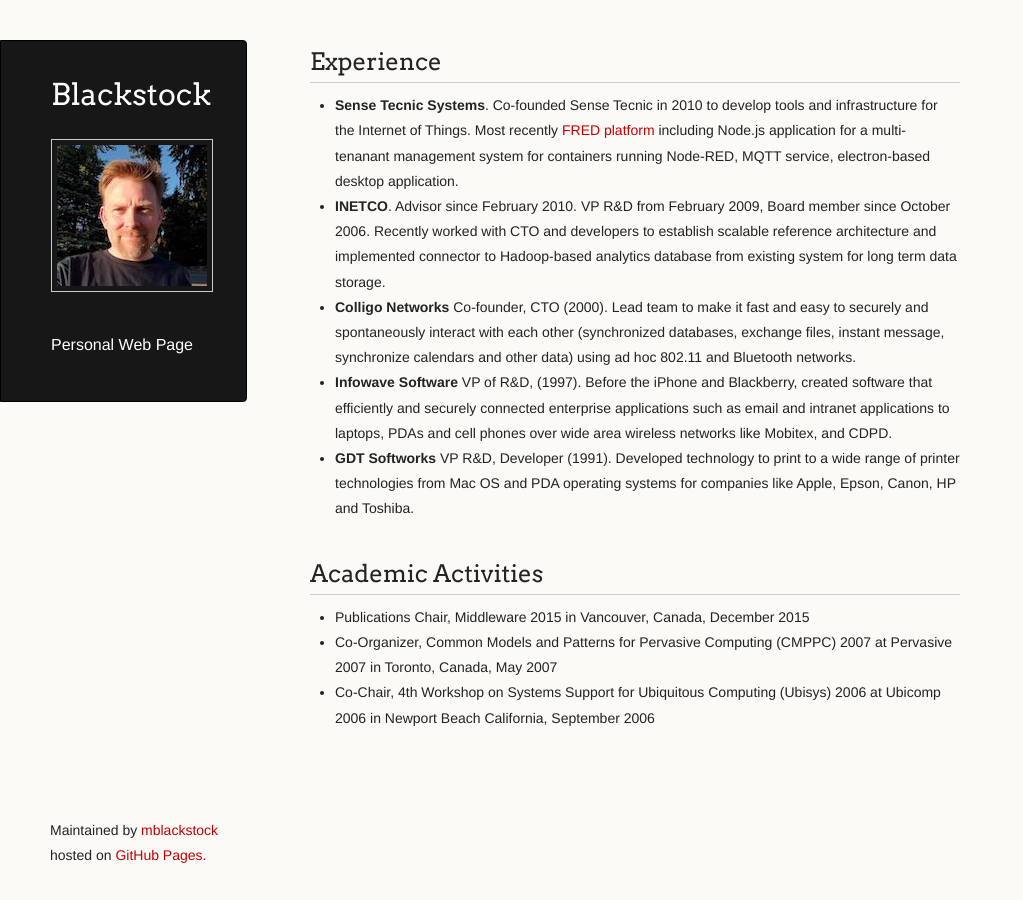
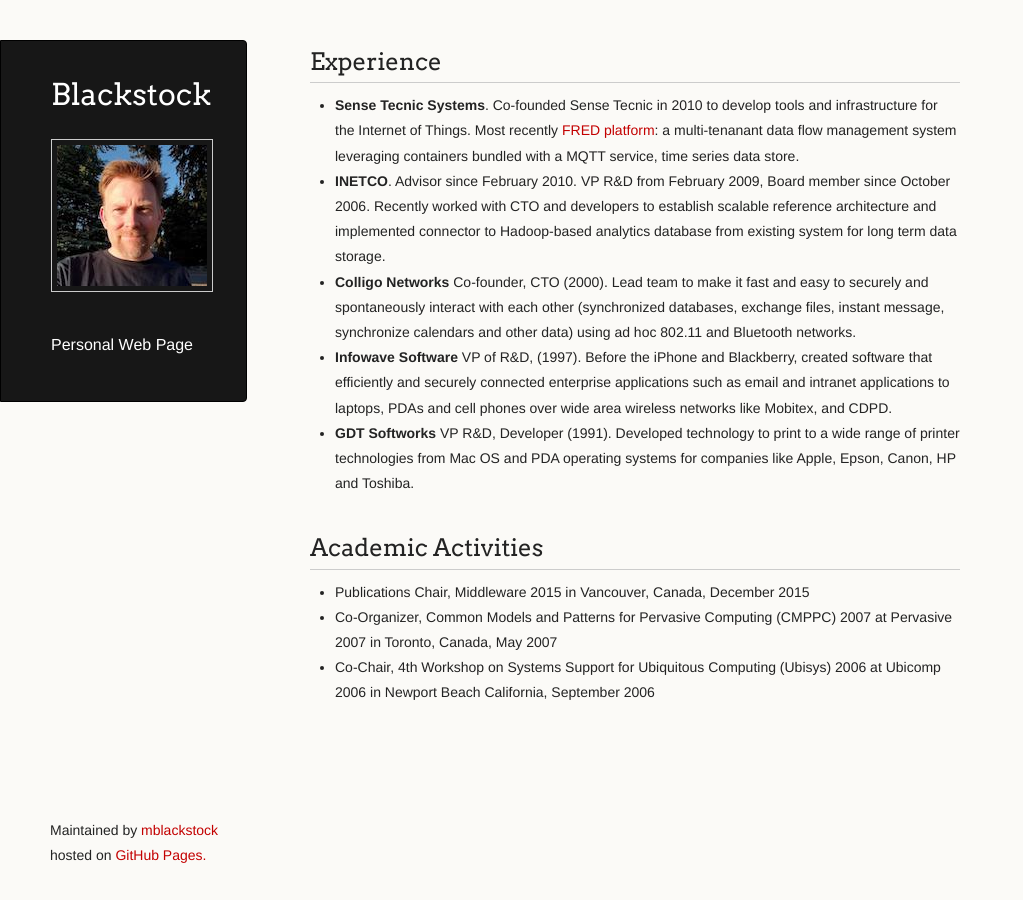
Before and after one commit to mblackstock/mblackstock.github.io, a Jekyll site: the page built from experience/index.md, in a window 1280 px wide. Shown: the whole page, without its empty margins (0-1023 px from the left). Built offline with Jekyll 4.4.1, drawn with Linux system fonts in a browser that asks for light colours.

Commit message:
another update

```diff
--- a/experience/index.md
+++ b/experience/index.md
@@ -5,7 +5,7 @@
 
 ## Experience
 
-* **Sense Tecnic Systems**. Co-founded Sense Tecnic in 2010 to develop tools and infrastructure for the Internet of Things.  Most recently [FRED platform](https://fred.sensetecnic.com) including Node.js application for a multi-tenanant management system for containers running Node-RED, MQTT service, electron-based desktop application.
+* **Sense Tecnic Systems**. Co-founded Sense Tecnic in 2010 to develop tools and infrastructure for the Internet of Things.  Most recently [FRED platform](https://fred.sensetecnic.com): a multi-tenanant data flow management system leveraging containers bundled with a MQTT service, time series data store.
 * **INETCO**. Advisor since February 2010. VP R&D from February 2009, Board member since October 2006.  Recently worked with CTO and developers to establish scalable reference architecture and implemented connector to Hadoop-based analytics database from existing system for long term data storage.
 * **Colligo Networks** Co-founder, CTO (2000). Lead team to make it fast and easy to securely and spontaneously interact with each other (synchronized databases, exchange files, instant message, synchronize calendars and other data) using ad hoc 802.11 and Bluetooth networks.
 * **Infowave Software** VP of R&D, (1997). Before the iPhone and Blackberry, created software that efficiently and securely connected enterprise applications such as email and intranet applications to laptops, PDAs and cell phones over wide area wireless networks like Mobitex, and CDPD.
```
